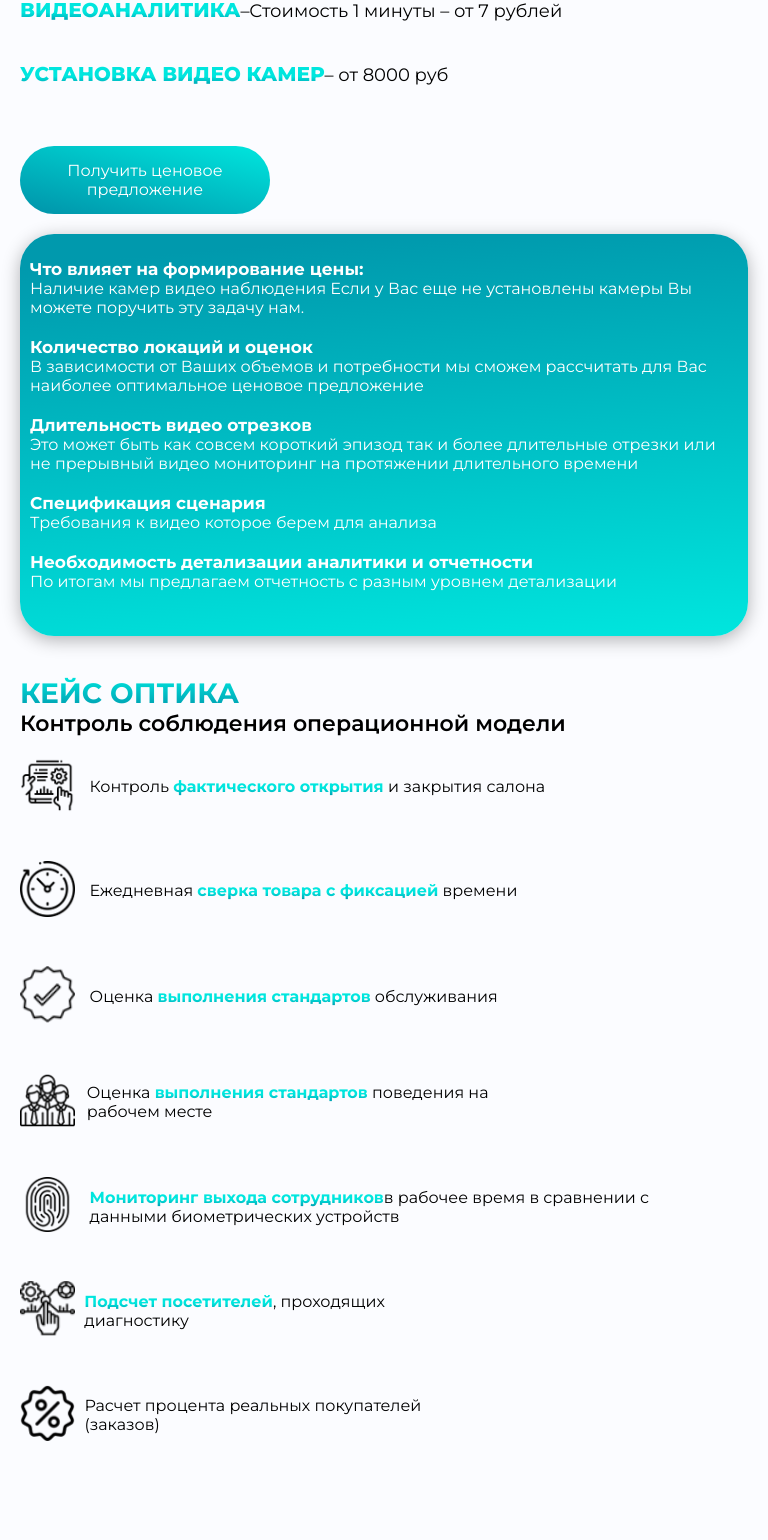
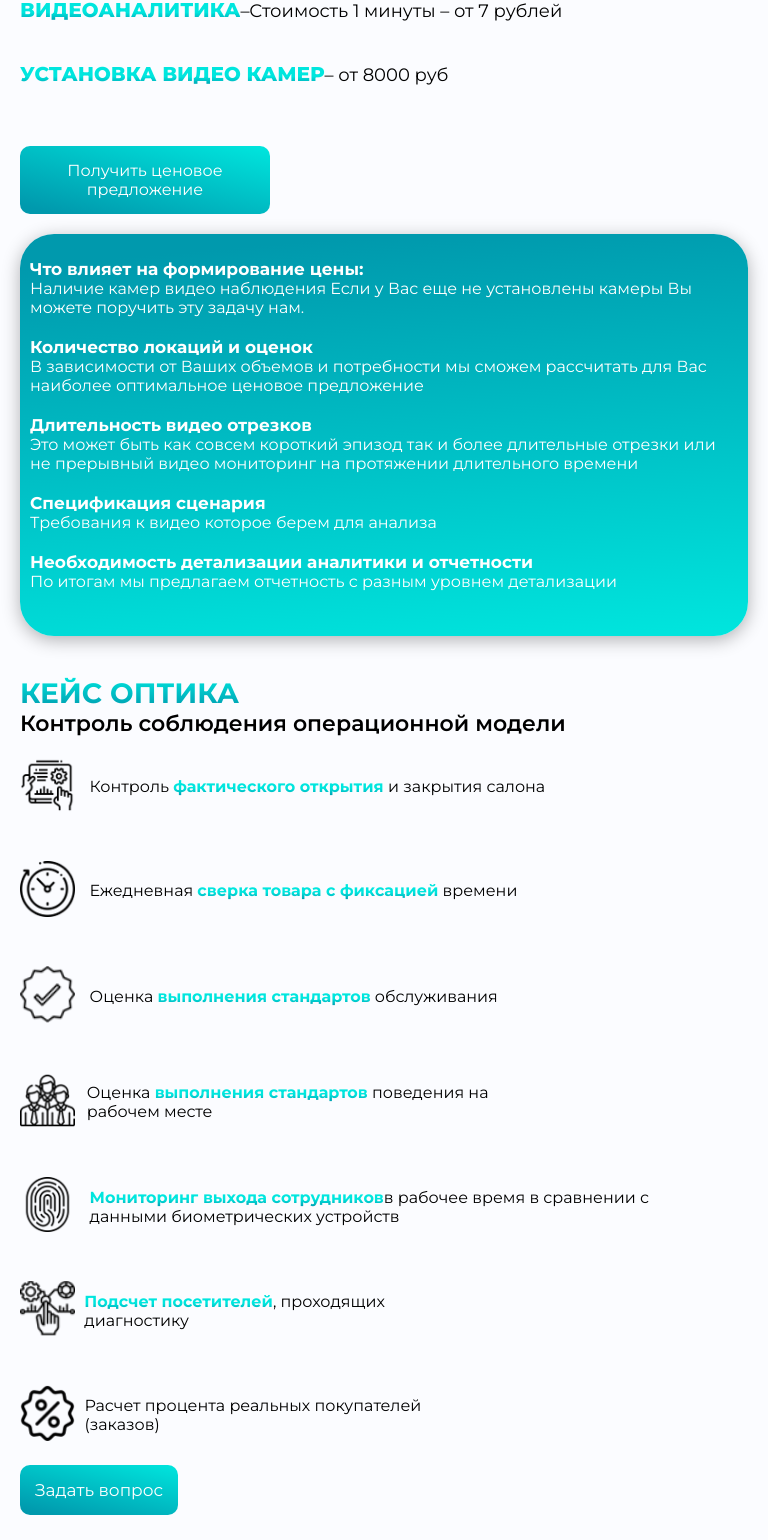
Before and after one commit to artemanz/vmr, a React (Create React App) app: page / in a window 768 px wide. Shown: the part 4512-6052 px from the top of the page. Built offline with nearby package versions, Linux system fonts and the light colour scheme.

Commit message:
починил кнопки

```diff
--- a/src/components/Block10/Block10.module.scss
+++ b/src/components/Block10/Block10.module.scss
@@ -72,7 +72,7 @@
     }
     .Block10__button {
       margin-top: 30px;
-      text-align: right;
+      text-align: left;
       button {
         padding: 20px;
         cursor: pointer;
@@ -175,9 +175,11 @@
         align-items: center;
         .Block10__column {
           max-width: 500px;
+
         }
       }
       .Block10__button {
+        text-align: left;
         button {
           font-size: 14px;
           border-radius: 10px;
@@ -199,7 +201,12 @@
       .Block10__row {
         margin-bottom: 0;
         .Block10__column {
+          &:last-child{
+            padding: 40px 20px 0px 20px;
+          }
+
           .Block10__text__row {
+
             .Block10__text {
               font-size: 16px;
             }
--- a/src/components/Block2/Block2.module.scss
+++ b/src/components/Block2/Block2.module.scss
@@ -97,6 +97,7 @@
       .Block2__button {
         button {
           padding: 10px;
+          border-radius: 10px;
         }
       }
     }
@@ -120,6 +121,7 @@
       .Block2__button {
         button {
           font-size: 14px;
+          border-radius: 10px;
           border-radius: 10px;
         }
       }
--- a/src/components/Block34/Block34.module.scss
+++ b/src/components/Block34/Block34.module.scss
@@ -1,6 +1,6 @@
 .Block34 {
   width: 70%;
-  padding: 20px 20px 100px 20px;
+  padding: 30px 20px 100px 20px;
   background-image: url("../../assets/img/Background/back2.png");
   background-position-y: 113px;
   background-repeat: no-repeat;
--- a/src/components/Block6/Block6.module.scss
+++ b/src/components/Block6/Block6.module.scss
@@ -276,6 +276,9 @@
       }
       .Block6__button {
         text-align: left;
+        button{
+          font-weight: 600;
+        }
       }
     }
   }
--- a/src/components/Block7/Block7.module.scss
+++ b/src/components/Block7/Block7.module.scss
@@ -186,6 +186,9 @@
   @media only screen and (min-width: 768px) and (max-width: 1000px) {
     // Ваши стили для планшетов
     flex-direction: column;
+    &_row {
+      flex-direction: column;
+    }
     &_Price {
       max-width: 100%;
       &_Info {
@@ -202,7 +205,43 @@
         max-width: 250px;
         margin: 20px 0;
         padding: 15px;
-        border-radius: 40px;
+        border-radius: 20px;
+      }
+    }
+    &_Info_Block {
+      max-width: 100%;
+      padding: 25px 10px;
+      border-radius: 34px;
+      color: white;
+      &_Element {
+        font-size: 16px;
+        margin-bottom: 20px;
+        span {
+          font-size: 17px;
+        }
+      }
+    }
+  }
+  @media only screen and (min-width: 768px) and (max-width: 1000px) {
+    // Ваши стили для планшетов
+    flex-direction: column;
+    &_Price {
+      max-width: 100%;
+      &_Info {
+        &_text {
+          margin-bottom: 40px;
+          font-size: 18px;
+          font-weight: 400;
+          span {
+            font-size: 20px;
+          }
+        }
+      }
+      button {
+        max-width: 250px;
+        margin: 20px 0;
+        padding: 15px;
+        border-radius: 10px;
       }
     }
     &_Info_Block {
--- a/src/components/Block8/Block8.module.scss
+++ b/src/components/Block8/Block8.module.scss
@@ -104,8 +104,8 @@
     }
   }
   &_button {
-    margin-top: 30px;
-    text-align: right;
+    text-align: left;
+    margin-bottom: 20px;
     button {
       padding: 20px;
       cursor: pointer;
@@ -150,7 +150,7 @@
       flex-direction: column;
       background-image: none;
 
-      padding: 20px 0 40px 0;
+      padding: 20px 0 0px 0;
 
       &_Item {
         margin-bottom: 0px;
@@ -176,7 +176,9 @@
         max-width: 100%;
         &_elements_2 {
           margin-bottom: 45px;
-
+          &:last-child{
+            margin-bottom: 0px;
+          }
           &_img {
             margin-right: 2%;
 
@@ -196,6 +198,8 @@
     }
     &_button {
       text-align: left;
+      margin-top: 20px;
+      padding-bottom: 30px;
       button {
         font-size: 14px;
         border-radius: 10px;
@@ -214,7 +218,81 @@
       flex-direction: column;
       background-image: none;
 
-      padding: 20px 0 40px 0;
+      padding: 20px 0 0px 0;
+
+      &_Item {
+        margin-bottom: 0px;
+        &_elements {
+
+          margin-bottom: 45px;
+
+          &_img {
+            margin-right: 2%;
+
+            img {
+              width: 55px;
+            }
+          }
+
+          span {
+            strong {
+            }
+          }
+        }
+      }
+
+      &_Item_2 {
+        max-width: 100%;
+        &_elements_2 {
+          margin-bottom: 45px;
+          &:last-child{
+            margin-bottom: 0px;
+          }
+          &_img {
+            margin-right: 2%;
+
+            img {
+              width: 55px;
+            }
+          }
+
+          span {
+            width: 80%;
+
+            strong {
+            }
+          }
+        }
+      }
+    }
+    &_button {
+      text-align: left;
+      padding-bottom: 30px;
+      margin-top: 20px;
+      button {
+        font-size: 14px;
+        border-radius: 10px;
+        padding: 10px;
+      }
+    }
+  }
+  @media only screen and (min-width: 768px) and (max-width: 900px) {
+    // Ваши стили для небольших ноутбуков и десктопов
+
+    background-image: none;
+    &_button {
+      button {
+        font-size: 14px;
+        border-radius: 10px;
+        padding: 10px;
+      }
+    }
+    &_Info {
+      display: flex;
+      flex-direction: column;
+      background-image: none;
+
+      padding: 20px 0 0px 0;
 
       &_Item {
         margin-bottom: 0px;
@@ -240,7 +318,9 @@
         max-width: 100%;
         &_elements_2 {
           margin-bottom: 45px;
-
+          &:last-child{
+            margin-bottom: 0px;
+          }
           &_img {
             margin-right: 2%;
 
@@ -258,65 +338,14 @@
         }
       }
     }
-  }
-  @media only screen and (min-width: 768px) and (max-width: 900px) {
-    // Ваши стили для небольших ноутбуков и десктопов
-
-    background-image: none;
     &_button {
+      text-align: left;
+      padding-bottom: 30px;
+      margin-top: 20px;
       button {
-        font-size: 14px;
+        font-size: 17px;
         border-radius: 10px;
-        padding: 10px;
-      }
-    }
-    &_Info {
-      display: flex;
-      flex-direction: column;
-      background-image: none;
-
-      padding: 20px 0 40px 0;
-
-      &_Item {
-        margin-bottom: 0px;
-        &_elements {
-          margin-bottom: 45px;
-
-          &_img {
-            margin-right: 2%;
-
-            img {
-              width: 55px;
-            }
-          }
-
-          span {
-            strong {
-            }
-          }
-        }
-      }
-
-      &_Item_2 {
-        max-width: 100%;
-        &_elements_2 {
-          margin-bottom: 45px;
-
-          &_img {
-            margin-right: 2%;
-
-            img {
-              width: 55px;
-            }
-          }
-
-          span {
-            width: 80%;
-
-            strong {
-            }
-          }
-        }
+        padding: 15px;
       }
     }
   }
--- a/src/components/Block9/Block9.module.scss
+++ b/src/components/Block9/Block9.module.scss
@@ -49,9 +49,10 @@
     }
     .Block9__button {
       margin-top: 30px;
-      text-align: right;
+      text-align: left;
       button {
         padding: 20px;
+
         cursor: pointer;
         color: white;
         border: #00e6de;
```
